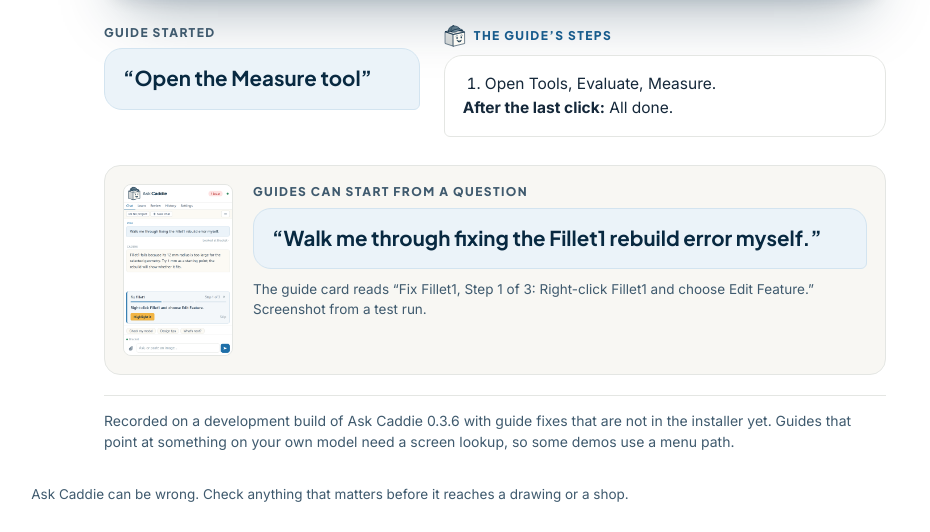
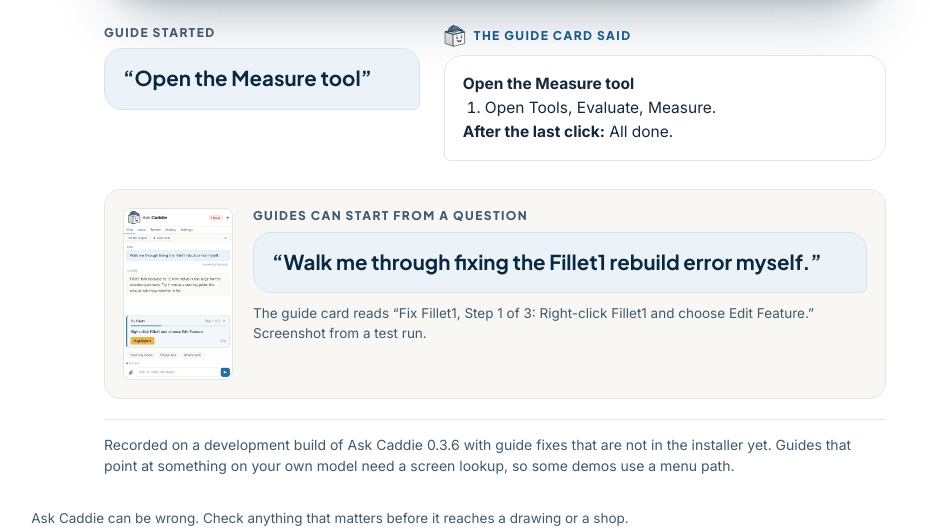
Before and after one commit to tallejandro/askcaddie-site, a plain HTML site: page index.html in a window 1280 px wide. Shown: the part 3697-4229 px from the top of the page, without its empty margins (310-1240 px from the left). Drawn offline with Linux system fonts and the light colour scheme.

Commit message:
Explorer: autoplay observes each clip (the tall stage never reached 40 percent), guide card text now verbatim, G6 caption fixed
Co-Authored-By: Claude Sonnet 5.5 <noreply@anthropic.com>

```diff
--- a/index.html
+++ b/index.html
@@ -184,7 +184,7 @@
         </figure>
         <div class="x-chat">
           <div class="x-q"><span class="chat-label">Guide started</span><div class="bubble bubble-user">&ldquo;Open the Measure tool&rdquo;</div></div>
-          <div class="x-a"><span class="chat-label chat-label-ai"><img src="img/caddie-head.svg" width="22" height="22" alt="">The guide&rsquo;s steps</span><div class="bubble bubble-ai"><ol class="g-steps"><li>Open Tools, Evaluate, Measure.</li></ol><p><b>After the last click:</b> All done.</p></div></div>
+          <div class="x-a"><span class="chat-label chat-label-ai"><img src="img/caddie-head.svg" width="22" height="22" alt="">The guide card said</span><div class="bubble bubble-ai"><p><b>Open the Measure tool</b></p><ol class="g-steps"><li>Open Tools, Evaluate, Measure.</li></ol><p><b>After the last click:</b> All done.</p></div></div>
         </div>
       </div>
       <div class="g-item" id="g-sketch" hidden>
@@ -195,7 +195,7 @@
         </figure>
         <div class="x-chat">
           <div class="x-q"><span class="chat-label">Guide started</span><div class="bubble bubble-user">&ldquo;Edit the housing’s sketch&rdquo;</div></div>
-          <div class="x-a"><span class="chat-label chat-label-ai"><img src="img/caddie-head.svg" width="22" height="22" alt="">The guide&rsquo;s steps</span><div class="bubble bubble-ai"><ol class="g-steps"><li>Expand Housing in the FeatureManager tree.</li><li>Right-click Housing Profile and choose Edit Sketch.</li><li>Click Exit Sketch.</li></ol></div></div>
+          <div class="x-a"><span class="chat-label chat-label-ai"><img src="img/caddie-head.svg" width="22" height="22" alt="">The guide card said</span><div class="bubble bubble-ai"><p><b>Edit the housing’s sketch</b></p><ol class="g-steps"><li>Expand Housing in the FeatureManager.</li><li>Right-click Housing Profile and choose Edit Sketch.</li><li>Click Exit Sketch at the left of the Sketch tab.</li></ol></div></div>
         </div>
       </div>
       <div class="g-item" id="g-feature" hidden>
@@ -206,7 +206,7 @@
         </figure>
         <div class="x-chat">
           <div class="x-q"><span class="chat-label">Guide started</span><div class="bubble bubble-user">&ldquo;Make the base plate thicker&rdquo;</div></div>
-          <div class="x-a"><span class="chat-label chat-label-ai"><img src="img/caddie-head.svg" width="22" height="22" alt="">The guide&rsquo;s steps</span><div class="bubble bubble-ai"><ol class="g-steps"><li>Right-click Base Plate and choose Edit Feature.</li><li>Change the Depth to 12 mm.</li><li>Click the green check.</li></ol></div><p class="case-note">The last step ticks only when the depth dimension is 12.</p></div>
+          <div class="x-a"><span class="chat-label chat-label-ai"><img src="img/caddie-head.svg" width="22" height="22" alt="">The guide card said</span><div class="bubble bubble-ai"><p><b>Make the base plate thicker</b></p><ol class="g-steps"><li>Right-click Base Plate and choose Edit Feature.</li><li>Change the Depth to 12 mm.</li><li>Click the green check to apply it.</li></ol></div><p class="case-note">The last step ticks only when the depth dimension is 12.</p></div>
         </div>
       </div>
       <div class="g-item" id="g-step" hidden>
@@ -217,7 +217,7 @@
         </figure>
         <div class="x-chat">
           <div class="x-q"><span class="chat-label">Guide started</span><div class="bubble bubble-user">&ldquo;Export the bearing housing as STEP&rdquo;</div></div>
-          <div class="x-a"><span class="chat-label chat-label-ai"><img src="img/caddie-head.svg" width="22" height="22" alt="">The guide&rsquo;s steps</span><div class="bubble bubble-ai"><ol class="g-steps"><li>File > Save As.</li><li>Choose STEP AP214 in Save as type.</li><li>Click Save.</li></ol></div><p class="case-note">The real STEP file the guide wrote is kept with the recordings.</p></div>
+          <div class="x-a"><span class="chat-label chat-label-ai"><img src="img/caddie-head.svg" width="22" height="22" alt="">The guide card said</span><div class="bubble bubble-ai"><p><b>Export the bearing housing as STEP</b></p><ol class="g-steps"><li>Open File, Save As.</li><li>Choose STEP AP214 (*.step; *.stp) in Save as type. You can change the name and folder here too.</li><li>Click Save.</li></ol></div><p class="case-note">The real STEP file the guide wrote is kept with the recordings.</p></div>
         </div>
       </div>
       <div class="g-item" id="g-section" hidden>
@@ -228,7 +228,7 @@
         </figure>
         <div class="x-chat">
           <div class="x-q"><span class="chat-label">Typed in Ask Caddie</span><div class="bubble bubble-user">&ldquo;how do i see inside the part, like cut it in half on screen&rdquo;</div></div>
-          <div class="x-a"><span class="chat-label chat-label-ai"><img src="img/caddie-head.svg" width="22" height="22" alt="">The guide&rsquo;s steps</span><div class="bubble bubble-ai"><ol class="g-steps"><li>Select Right Plane in the FeatureManager.</li><li>Click Section View on the View toolbar.</li><li>Click the green check.</li></ol></div><p class="case-note">Ask Caddie wrote this guide for that question on 20 November. The clip replays it and starts at the guide.</p></div>
+          <div class="x-a"><span class="chat-label chat-label-ai"><img src="img/caddie-head.svg" width="22" height="22" alt="">The guide card said</span><div class="bubble bubble-ai"><p><b>See inside the bearing housing</b></p><ol class="g-steps"><li>Select Right Plane in the FeatureManager.</li><li>Click Section View on the heads-up View toolbar.</li><li>Click the green check mark to show the section.</li></ol></div><p class="case-note">Ask Caddie wrote this guide for that question on 20 November. The clip replays it and starts at the guide.</p></div>
         </div>
       </div>
       <div class="g-item" id="g-fix" hidden>
@@ -239,7 +239,7 @@
         </figure>
         <div class="x-chat">
           <div class="x-q"><span class="chat-label">Typed in Ask Caddie</span><div class="bubble bubble-user">&ldquo;something is red in the tree, how do i fix it myself&rdquo;</div></div>
-          <div class="x-a"><span class="chat-label chat-label-ai"><img src="img/caddie-head.svg" width="22" height="22" alt="">The guide&rsquo;s steps</span><div class="bubble bubble-ai"><ol class="g-steps"><li>Right-click Lug Edge Rounds and choose Edit Feature.</li><li>Change the fillet radius from 10 mm to 3 mm.</li><li>Accept with the green check.</li><li>Press Ctrl+Q.</li></ol></div><p class="case-note">Ask Caddie wrote this guide for that question on 20 November. The clip replays it and starts at the guide. The red error clears.</p></div>
+          <div class="x-a"><span class="chat-label chat-label-ai"><img src="img/caddie-head.svg" width="22" height="22" alt="">The guide card said</span><div class="bubble bubble-ai"><p><b>Fix Lug Edge Rounds</b></p><ol class="g-steps"><li>Right-click Lug Edge Rounds and choose Edit Feature.</li><li>Change the fillet radius from 10 mm to 3 mm as a starting value.</li><li>Accept the fillet with the green checkmark.</li></ol></div><p class="case-note">Ask Caddie wrote this guide for that question on 20 November. The clip replays it and starts at the guide. The guide has a fourth step, which ticks off by itself when the part rebuilds clean. The red error clears.</p></div>
         </div>
       </div>
       <div class="x-guide"><img src="img/panel-guide.png" width="760" height="1200" loading="lazy" alt="The Chat tab after the question below: Caddie explains the rebuild error and opens a step-by-step guide."><div><span class="chat-label">Guides can start from a question</span><div class="bubble bubble-user">&ldquo;Walk me through fixing the Fillet1 rebuild error myself.&rdquo;</div><p class="x-small">The guide card reads &ldquo;Fix Fillet1, Step 1 of 3: Right-click Fillet1 and choose Edit Feature.&rdquo; Screenshot from a test run.</p></div></div>
--- a/js/site.js
+++ b/js/site.js
@@ -230,13 +230,12 @@
   var tabs = Array.prototype.slice.call(root.querySelectorAll('[role="tab"]'));
   var panels = Array.prototype.slice.call(root.querySelectorAll('[role="tabpanel"]'));
   var reduce = window.matchMedia('(prefers-reduced-motion: reduce)').matches;
-  var onScreen = false;
   var vids = Array.prototype.slice.call(root.querySelectorAll('video'));
   function play(v) { v.preload = 'auto'; var pr = v.play(); if (pr && pr.catch) pr.catch(function () {}); }
   function sync() {
     vids.forEach(function (v) {
       var hidden = !!v.closest('[hidden]');
-      if (!hidden && onScreen && !reduce && !v.dataset.userPaused) play(v);
+      if (!hidden && v._on && !reduce && !v.dataset.userPaused) play(v);
       else { v.pause(); if (hidden) { try { v.currentTime = 0; } catch (e) {} } }
     });
   }
@@ -281,6 +280,7 @@
     });
   });
   if ('IntersectionObserver' in window) {
-    new IntersectionObserver(function (es) { onScreen = es[0].isIntersecting; sync(); }, { threshold: 0.4 }).observe(root.querySelector('.x-stage'));
+    var io = new IntersectionObserver(function (es) { es.forEach(function (e) { e.target._on = e.isIntersecting; }); sync(); }, { threshold: 0.5 });
+    vids.forEach(function (v) { io.observe(v); });
   }
 })();
```
Also changed, not shown: 2 other files.
